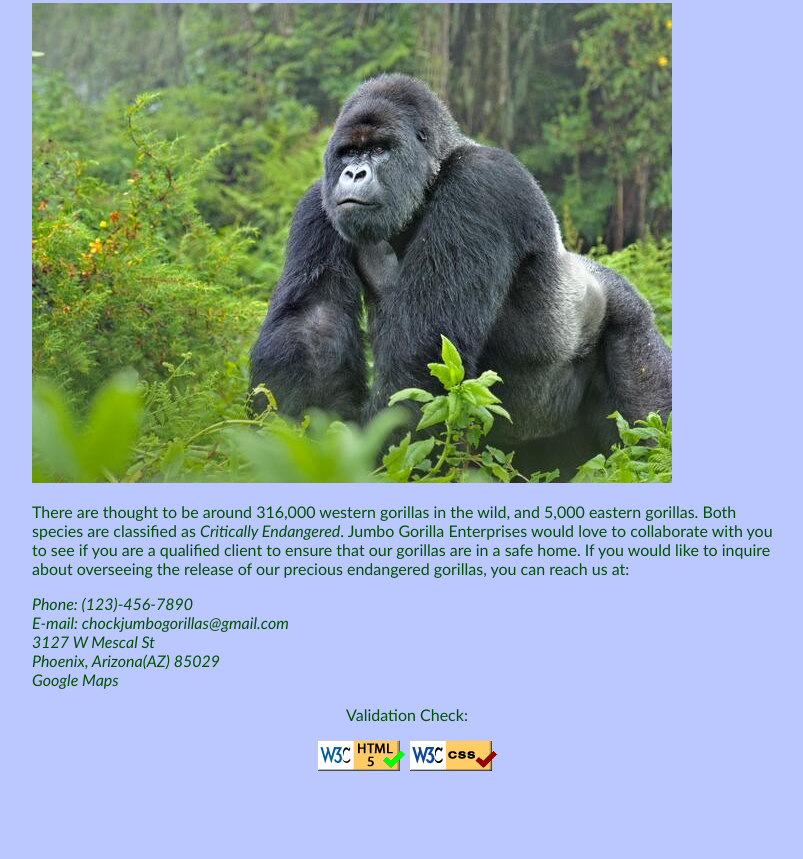
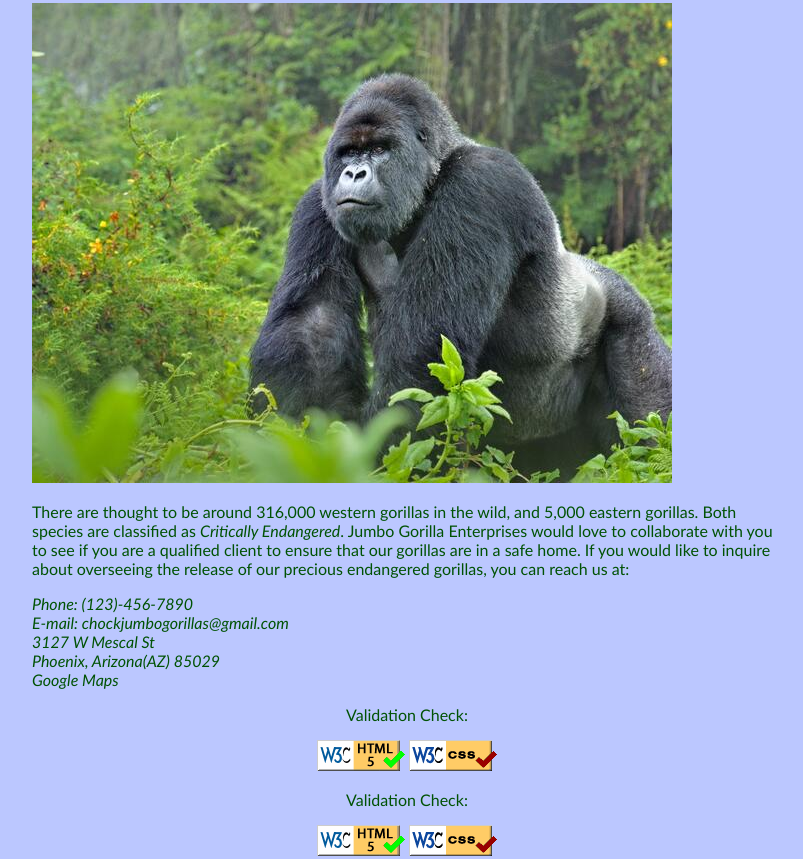
Before and after one commit to carlygross/carlygross.github.io, a plain HTML site: page itis3135/brand/brand.html in a window 1280 px wide. Shown: the part 765-1624 px from the top of the page, without its empty margins (233-1036 px from the left). Before the commit the page ends 1539 px from the top, so only its background shows below. Drawn offline with Linux system fonts and the light colour scheme; files that its build step writes are made by us from their sources; files whose address does not match are found by name.

Commit message:
Update brand.html

```diff
--- a/itis3135/brand/brand.html
+++ b/itis3135/brand/brand.html
@@ -53,5 +53,16 @@ Information: https://en.wikipedia.org/wiki/Gorilla
     <script>
         w3.includeHTML();
     </script>
+    <footer>
+        <p>
+            Validation Check:
+        </p>
+        <a href="https://validator.w3.org/nu/?doc=https%3A%2F%2Fwebpages.uncc.edu%2Fcgross15%2Fitis3135%2Fbrand%2Fbrand.html">
+            <img src="images/button-valid-html5.gif" width="88" height="31" alt="Link to HTML validator">
+        </a>
+        <a href="https://jigsaw.w3.org/css-validator/validator?uri=https%3A%2F%2Fwebpages.uncc.edu%2Fcgross15%2Fitis3135%2Fbrand%2Fbrand.html&profile=css3svg&usermedium=all&warning=1&vextwarning=&lang=en#warnings">
+            <img src="images/button-valid-css.gif" width="88" height="31" alt="Link to CSS validator">
+        </a>
+    </footer>
     </body>
 </html>
```
